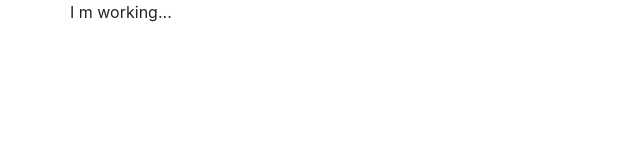
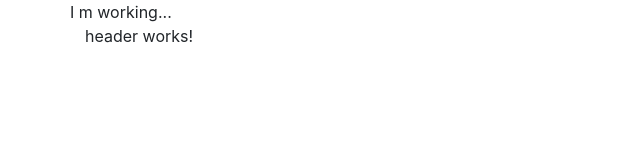
Before and after one commit to sohamnavadiya/my-first-angular-app, an Angular app: page / in a window 1280 px wide. Shown: the top 160 px of the page, without its empty margins (0-640 px from the left). Built offline with nearby package versions, Linux system fonts and the light colour scheme.

Commit message:
create header component

```diff
--- a/src/app/app.component.html
+++ b/src/app/app.component.html
@@ -3,4 +3,5 @@
   <div class="row">
     I m working...
   </div>
+  <app-header></app-header>
 </div>
--- a/src/app/app.module.ts
+++ b/src/app/app.module.ts
@@ -2,10 +2,12 @@
 import { NgModule } from '@angular/core';
 
 import { AppComponent } from './app.component';
+import { HeaderComponent } from './header/header.component';
 
 @NgModule({
   declarations: [
-    AppComponent
+    AppComponent,
+    HeaderComponent
   ],
   imports: [
     BrowserModule
--- /dev/null
+++ b/src/app/header/header.component.html
@@ -0,0 +1,3 @@
+<p>
+  header works!
+</p>
--- /dev/null
+++ b/src/app/header/header.component.ts
@@ -0,0 +1,15 @@
+import { Component, OnInit } from '@angular/core';
+
+@Component({
+  selector: 'app-header',
+  templateUrl: './header.component.html',
+  styleUrls: ['./header.component.css']
+})
+export class HeaderComponent implements OnInit {
+
+  constructor() { }
+
+  ngOnInit() {
+  }
+
+}
```
Also changed, not shown: src/app/header/header.component.css (added), 1 other file (tests, documents, lock files or other folders).
